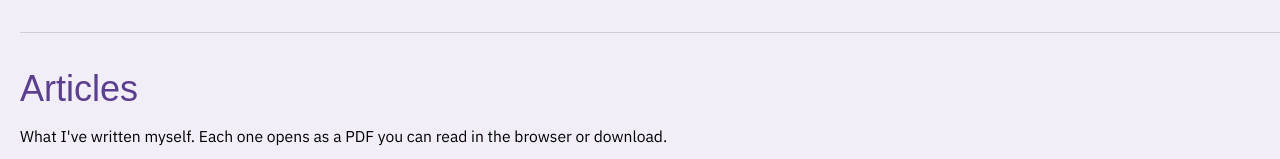
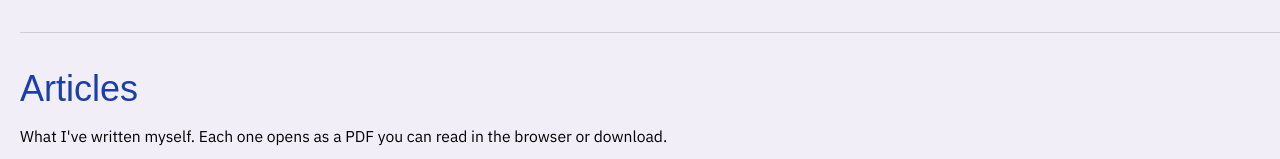
Before and after one commit to pranathi000/portfolio, a Next.js app: page / in a window 1280 px wide. Shown: the part 348-507 px from the top of the page. Built offline with nearby package versions, Linux system fonts and the light colour scheme; a web font is replaced by a local one.

Commit message:
Update tailwind.config.ts

```diff
--- a/tailwind.config.ts
+++ b/tailwind.config.ts
@@ -6,7 +6,8 @@ const config: Config = {
       colors: {
         bg:    "#F1EEF8", // lavender background
         ink:   "#000000", // black body text
-        link:  "#5B3E8E", // deep purple — legible link color (white would vanish on lavender)
+        link:  "#1A3FA8", // dark blue — links
+        lilac: "#9B6BA8", // deeper lilac — subheadings
         faint: "#5b5560",
         rule:  "rgba(0,0,0,0.14)",
         lilac: "#C8A2C8", // accent, used sparingly (e.g. tags, hover)
```
